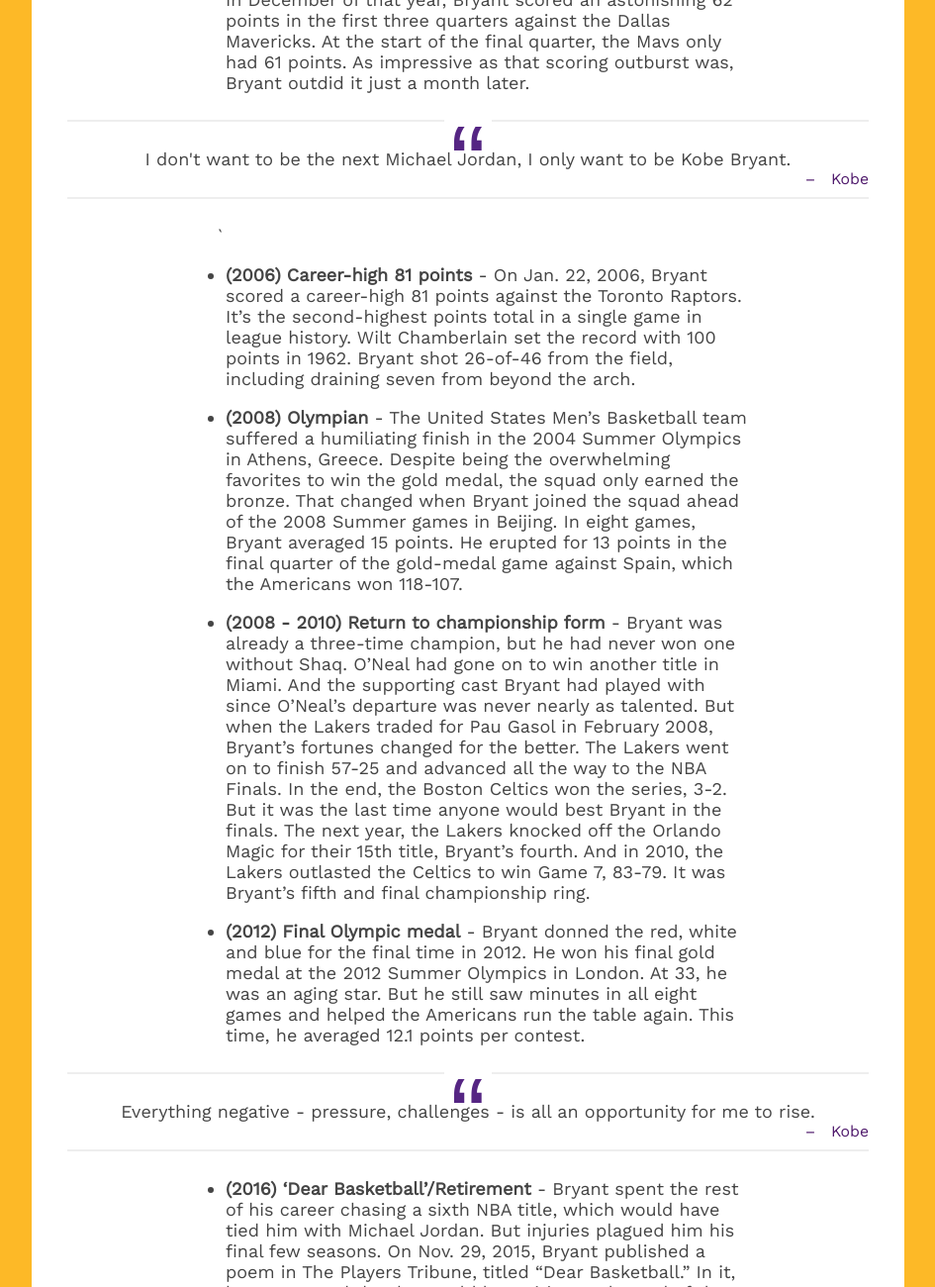
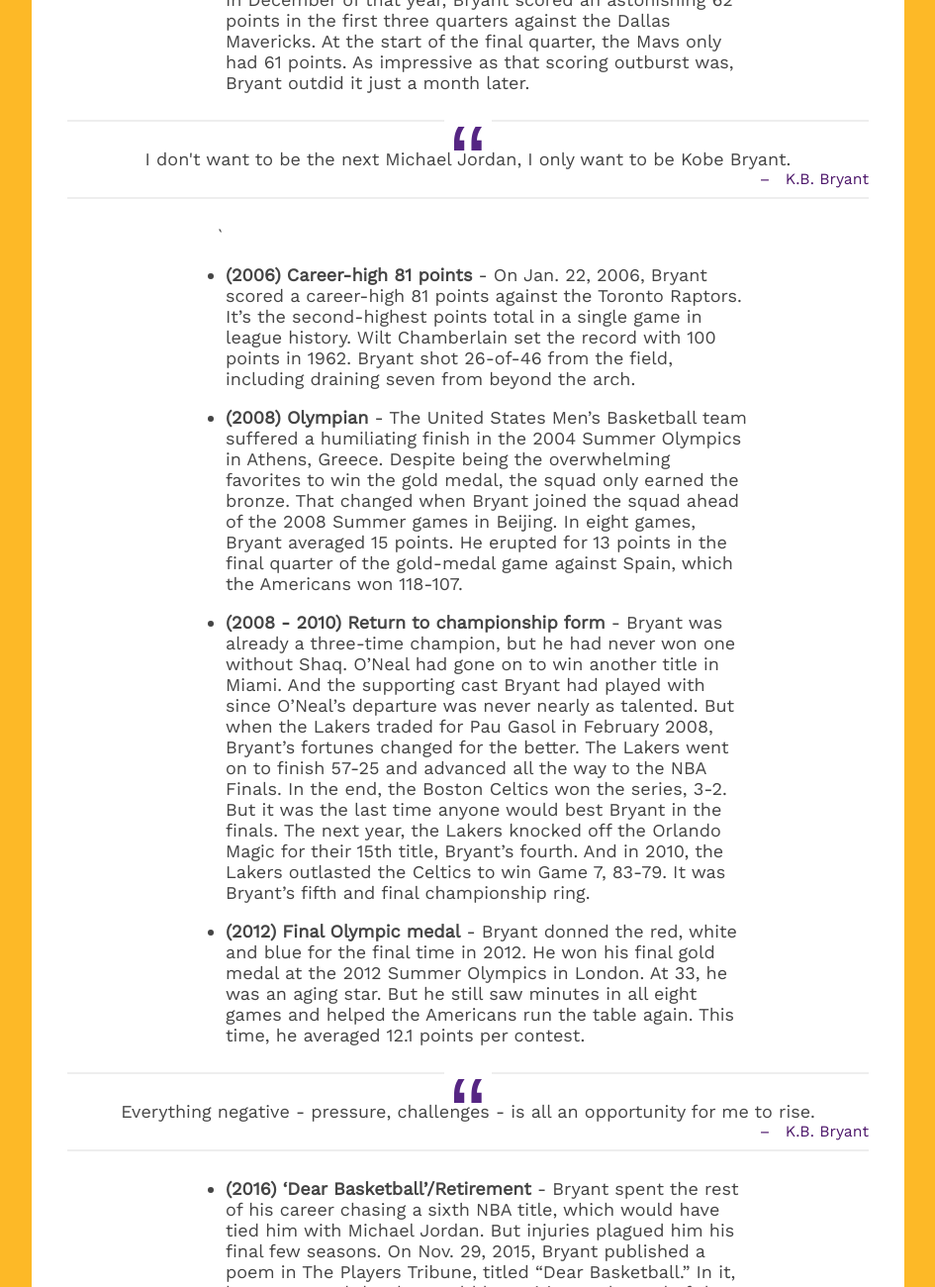
Before and after one commit to KierDanielTavas/Tribute-Page, a plain HTML site: page index.html in a window 1280 px wide. Shown: the part 2140-3440 px from the top of the page at 99% size, without its empty margins (167-1112 px from the left). Drawn offline with nearby package versions, Linux system fonts and the light colour scheme.

Commit message:
Additional details

```diff
--- a/index.html
+++ b/index.html
@@ -53,7 +53,7 @@
             </p>
 
           </ul>
-          <blockquote cite="Kobe">I don't want to be the next Michael Jordan, I only want to be Kobe Bryant.</blockquote>
+          <blockquote cite="K.B. Bryant">I don't want to be the next Michael Jordan, I only want to be Kobe Bryant.</blockquote>
           <ul>
             <p>
          ` <li><b>(2006) Career-high 81 points</b> - On Jan. 22, 2006, Bryant scored a career-high 81 points against the Toronto Raptors. It’s the second-highest points total in a single game in league history. Wilt Chamberlain set the record with 100 points in 1962. Bryant shot 26-of-46 from the field, including draining seven from beyond the arch. </li>
@@ -68,7 +68,7 @@
            <li><b>(2012) Final Olympic medal</b> - Bryant donned the red, white and blue for the final time in 2012. He won his final gold medal at the 2012 Summer Olympics in London. At 33, he was an aging star. But he still saw minutes in all eight games and helped the Americans run the table again. This time, he averaged 12.1 points per contest. </li>
          </p>
           </ul>
-          <blockquote cite="Kobe">Everything negative - pressure, challenges - is all an opportunity for me to rise.</blockquote>
+          <blockquote cite="K.B. Bryant">Everything negative - pressure, challenges - is all an opportunity for me to rise.</blockquote>
           <ul>
             <p>
              <li><b>(2016) ‘Dear Basketball’/Retirement</b> - Bryant spent the rest of his career chasing a sixth NBA title, which would have tied him with Michael Jordan. But injuries plagued him his final few seasons. On Nov. 29, 2015, Bryant published a poem in The Players Tribune, titled “Dear Basketball.” In it, he announced that he would be retiring at the end of the season. On April 13, 2016, Bryant played in his final NBA game. But it wasn’t a declining star’s melancholy limp across the finish line. Bryant came to play. He scored a season-high 60 points in the Lakers’ 101-96 win over the Utah Jazz.</li>
```
